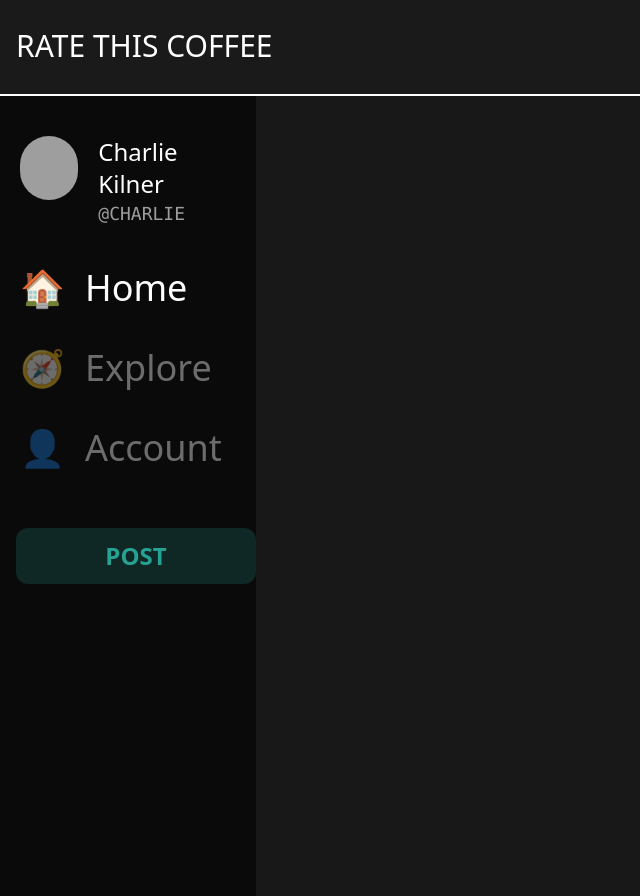
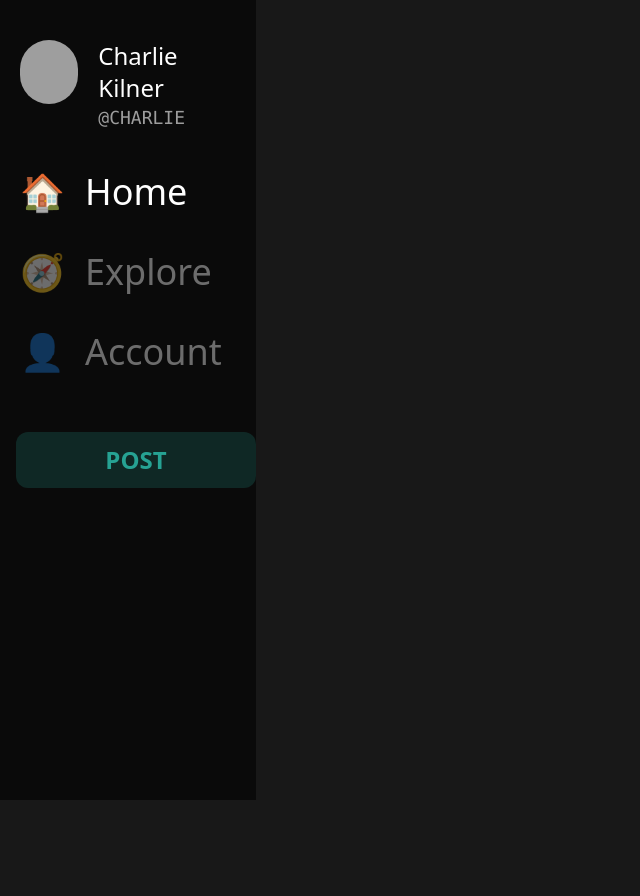
Before and after one commit to charliexkilner/ratethiscoffee, a plain HTML site: page components/layout.html in a window 1280 px wide. Shown: the whole page, without its empty margins (0-640 px from the left). After the commit the page ends 800 px from the top, so only its background shows below. Drawn offline with nearby package versions, Linux system fonts and the light colour scheme; grey boxes are pictures that could not be loaded.

Commit message:
removed navbar from layout

```diff
--- a/components/layout.html
+++ b/components/layout.html
@@ -9,11 +9,6 @@
     <title>Layout</title>
 </head>
 <body class="bg">
-    <div class="h-24 w-screen nav border-b-2 border-white">
-        <div class="pt-7 pl-4">
-        <p class="text-white text-left uppercase text-3xl ">Rate This Coffee</p>
-    </div>
-    </div>
 
     <div class="bg">
     <div class="contain w-screen bg">
```
